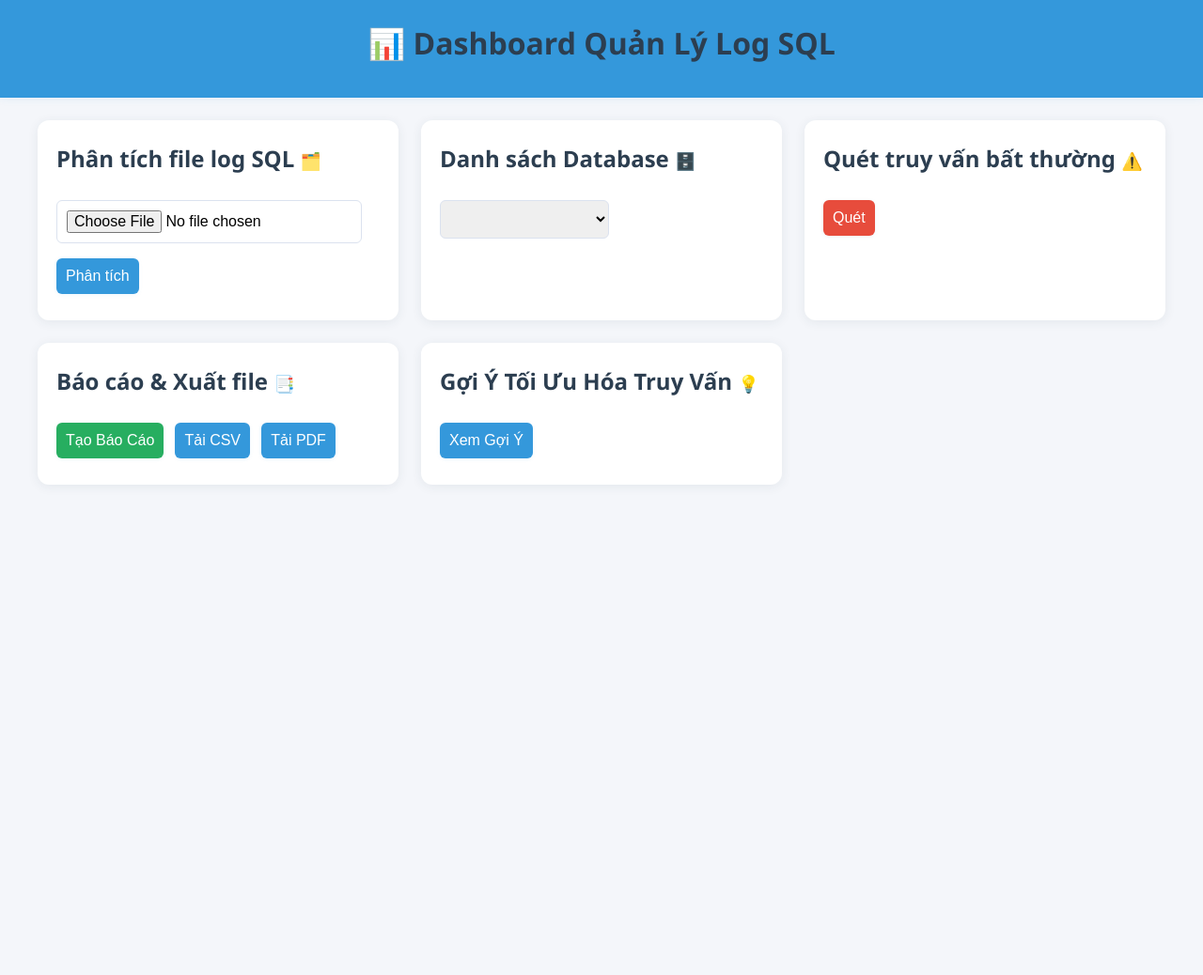
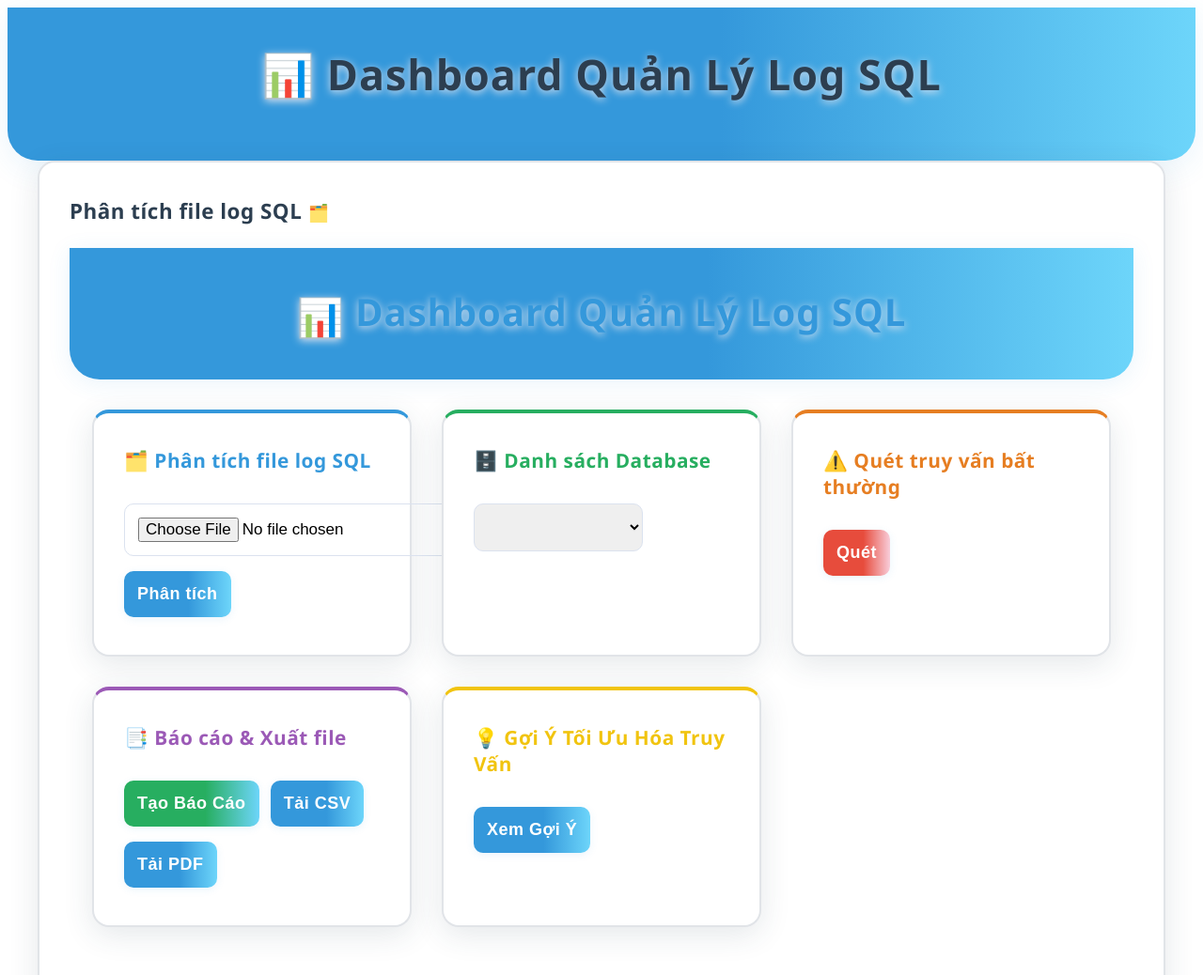
Before and after one commit to NguyenKimDan/MB_Fastcode_Smartcode, a plain HTML site: page frontend/dashboard.html in a window 1280 px wide. Shown: the top 1038 px of the page at 94% size. Before the commit the page ends 800 px from the top, so only its background shows below. Drawn offline with Linux system fonts and the light colour scheme; no server answers.

Commit message:
update code v5

```diff
--- a/frontend/dashboard.html
+++ b/frontend/dashboard.html
@@ -14,34 +14,41 @@
     <main class="dashboard-grid">
         <section class="card">
             <h2>Phân tích file log SQL <span style="font-size:18px">🗂️</span></h2>
+    <header class="main-header" style="box-shadow:0 4px 24px rgba(52,152,219,0.10);border-bottom-left-radius:32px;border-bottom-right-radius:32px;">
+        <h1 style="font-size:2.5rem;margin-bottom:0;color:#3498db;letter-spacing:1px;font-weight:700;">
+            <span style="font-size:2.5rem;vertical-align:middle;">📊</span> Dashboard Quản Lý Log SQL
+        </h1>
+        <div id="userInfo" style="margin-top:8px;font-size:1.1rem;color:#fff;"></div>
+    </header>
+    <main class="dashboard-grid" style="margin-top:32px;">
+        <section class="card" style="border-top:4px solid #3498db;">
+            <h2 style="color:#3498db;font-size:1.3rem;font-weight:600;">🗂️ Phân tích file log SQL</h2>
             <input type="file" id="logFile">
             <button class="primary" onclick="uploadLogFile()">Phân tích</button>
             <div id="logResult"></div>
         </section>
-        <section class="card">
-            <h2>Danh sách Database <span style="font-size:18px">🗄️</span></h2>
+        <section class="card" style="border-top:4px solid #27ae60;">
+            <h2 style="color:#27ae60;font-size:1.3rem;font-weight:600;">🗄️ Danh sách Database</h2>
             <select id="dbDropdown" onchange="fetchQueries()"></select>
             <div id="queries"></div>
         </section>
-        <section class="card">
-            <h2>Quét truy vấn bất thường <span style="font-size:18px">⚠️</span></h2>
+        <section class="card" style="border-top:4px solid #e67e22;">
+            <h2 style="color:#e67e22;font-size:1.3rem;font-weight:600;">⚠️ Quét truy vấn bất thường</h2>
             <button class="danger" onclick="scanAbnormalQueries()">Quét</button>
             <div id="abnormalResult"></div>
         </section>
-        <section class="card">
-            <h2>Báo cáo & Xuất file <span style="font-size:18px">📑</span></h2>
+        <section class="card" style="border-top:4px solid #9b59b6;">
+            <h2 style="color:#9b59b6;font-size:1.3rem;font-weight:600;">📑 Báo cáo & Xuất file</h2>
             <button class="success" onclick="fetchReportSummary()">Tạo Báo Cáo</button>
             <button class="primary" onclick="downloadCSV()">Tải CSV</button>
             <button class="primary" onclick="downloadPDF()">Tải PDF</button>
             <div id="reportSummary"></div>
         </section>
-
-        <section class="card">
-            <h2>Gợi Ý Tối Ưu Hóa Truy Vấn <span style="font-size:18px">💡</span></h2>
+        <section class="card" style="border-top:4px solid #f1c40f;">
+            <h2 style="color:#f1c40f;font-size:1.3rem;font-weight:600;">💡 Gợi Ý Tối Ưu Hóa Truy Vấn</h2>
             <button class="primary" onclick="fetchOptimizationSuggestions()">Xem Gợi Ý</button>
             <div id="optimizationSuggestions"></div>
         </section>
     </main>
     <script src="script.js"></script>
 </body>
-</html>
--- a/frontend/style.css
+++ b/frontend/style.css
@@ -1,74 +1,102 @@
 
 body {
 	font-family: 'Segoe UI', Arial, sans-serif;
+	body {
+		font-family: 'Segoe UI', Arial, sans-serif;
 		margin: 0;
-	background: #f4f6fa;
+		background: linear-gradient(135deg,#e0eafc 0%,#cfdef3 100%);
+		min-height: 100vh;
 	}
 	.main-header {
-	background: #3498db;
+		background: linear-gradient(90deg,#3498db 60%,#6dd5fa 100%);
 		color: #fff;
-	padding: 24px 0 16px 0;
+		padding: 40px 0 32px 0;
 		text-align: center;
-	box-shadow: 0 2px 8px rgba(52,152,219,0.08);
-	margin-bottom: 24px;
+		box-shadow: 0 8px 32px rgba(52,152,219,0.10);
+		border-bottom-left-radius: 32px;
+		border-bottom-right-radius: 32px;
+		margin-bottom: 0;
 	}
 	.dashboard-grid {
 		display: grid;
-	grid-template-columns: repeat(auto-fit, minmax(320px, 1fr));
-	gap: 24px;
+		grid-template-columns: repeat(auto-fit, minmax(340px, 1fr));
+		gap: 32px;
 		max-width: 1200px;
 		margin: 0 auto;
-	padding: 0 16px 32px 16px;
+		padding: 0 24px 48px 24px;
 	}
 	.card {
 		background: #fff;
-	border-radius: 12px;
-	box-shadow: 0 2px 12px rgba(44,62,80,0.08);
-	padding: 24px 20px 20px 20px;
+		border-radius: 18px;
+		box-shadow: 0 8px 32px rgba(44,62,80,0.12);
+		padding: 36px 32px 32px 32px;
 		margin-bottom: 0;
 		transition: box-shadow 0.2s;
+		border: 2px solid #e1e4e8;
 	}
 	.card:hover {
-	box-shadow: 0 4px 24px rgba(44,62,80,0.12);
+		box-shadow: 0 16px 48px rgba(44,62,80,0.18);
 	}
 	h1, h2, h3 {
 		color: #2c3e50;
 		margin-top: 0;
 	}
+	h1 {
+		font-size: 2.8rem;
+		font-weight: 800;
+		letter-spacing: 1px;
+		text-shadow: 0 2px 8px #dbe2ef;
+	}
+	h2 {
+		font-size: 1.4rem;
+		font-weight: 700;
+		letter-spacing: 0.5px;
+		margin-bottom: 24px;
+	}
 	input, button, select {
 		margin: 8px 0;
-	padding: 10px;
-	border-radius: 6px;
-	border: 1px solid #dbe2ef;
-	font-size: 16px;
+		padding: 14px;
+		border-radius: 10px;
+		border: 1.5px solid #dbe2ef;
+		font-size: 17px;
+		box-sizing: border-box;
+		outline: none;
+		transition: border 0.2s, box-shadow 0.2s;
+	}
+	input:focus, select:focus {
+		border: 1.5px solid #3498db;
+		box-shadow: 0 2px 8px #dbe2ef;
 	}
 	button {
-	background: #3498db;
+		background: linear-gradient(90deg,#3498db 60%,#6dd5fa 100%);
 		color: #fff;
 		border: none;
 		cursor: pointer;
-	font-weight: 500;
+		font-weight: 600;
 		margin-right: 8px;
-	box-shadow: 0 1px 4px rgba(52,152,219,0.08);
-	transition: background 0.2s;
+		box-shadow: 0 2px 8px rgba(52,152,219,0.10);
+		transition: background 0.2s, box-shadow 0.2s;
+		font-size: 18px;
+		letter-spacing: 0.5px;
 	}
 	button.primary {
-	background: #3498db;
+		background: linear-gradient(90deg,#3498db 60%,#6dd5fa 100%);
 	}
 	button.success {
-	background: #27ae60;
+		background: linear-gradient(90deg,#27ae60 60%,#6dd5fa 100%);
 	}
 	button.danger {
-	background: #e74c3c;
+		background: linear-gradient(90deg,#e74c3c 60%,#f8cdda 100%);
 	}
 	button:hover {
-	background: #2980b9;
+		background: linear-gradient(90deg,#2980b9 60%,#6dd5fa 100%);
+		box-shadow: 0 4px 16px rgba(52,152,219,0.18);
 	}
 	button.success:hover {
-	background: #219150;
+		background: linear-gradient(90deg,#219150 60%,#6dd5fa 100%);
 	}
 	button.danger:hover {
-	background: #c0392b;
+		background: linear-gradient(90deg,#c0392b 60%,#f8cdda 100%);
 	}
 	select {
 		min-width: 180px;
@@ -76,33 +104,39 @@ select {
 	table {
 		width: 100%;
 		border-collapse: collapse;
-	margin-top: 12px;
+		margin-top: 16px;
 		background: #fafbfc;
-	border-radius: 8px;
+		border-radius: 14px;
 		overflow: hidden;
+		box-shadow: 0 2px 8px rgba(44,62,80,0.08);
 	}
 	th, td {
-	padding: 10px 8px;
+		padding: 16px 12px;
 		border-bottom: 1px solid #e1e4e8;
 		text-align: left;
+		font-size: 16px;
 	}
 	th {
 		background: #f0f4f8;
 		color: #3498db;
-	font-weight: 600;
+		font-weight: 700;
+		font-size: 17px;
 	}
 	tr:last-child td {
 		border-bottom: none;
 	}
-tr[style*="background:#f8d7da"] {
+	tr[style*="background:#f8d7da"], tr[style*="background:#ffeaea"] {
 		background: #ffeaea !important;
 	}
-@media (max-width: 700px) {
+	@media (max-width: 900px) {
 		.dashboard-grid {
 			grid-template-columns: 1fr;
-		padding: 0 4px;
+			padding: 0 8px;
 		}
 		.card {
-		padding: 16px 8px;
+			padding: 20px 8px;
+		}
+		h1 {
+			font-size: 2rem;
 		}
 	}
```
Also changed, not shown: frontend/index.html (+11 -3 lines), frontend/login.html (+18 -8 lines), frontend/register.html (+19 -9 lines). Lines whose indentation alone changed are shown as unchanged.
